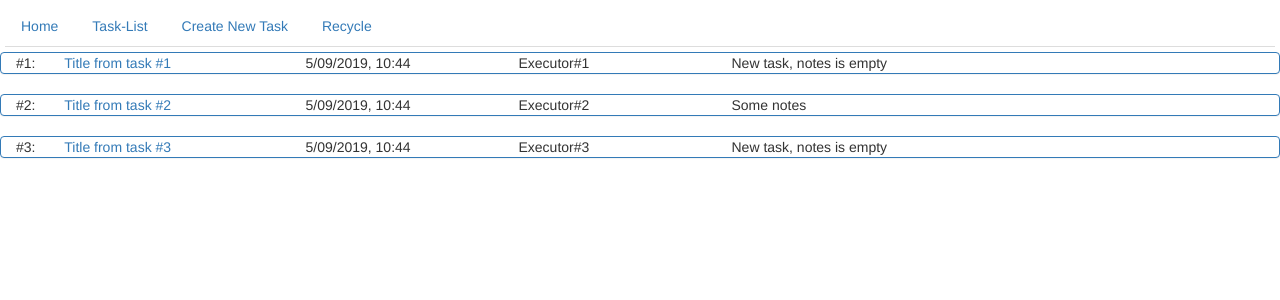
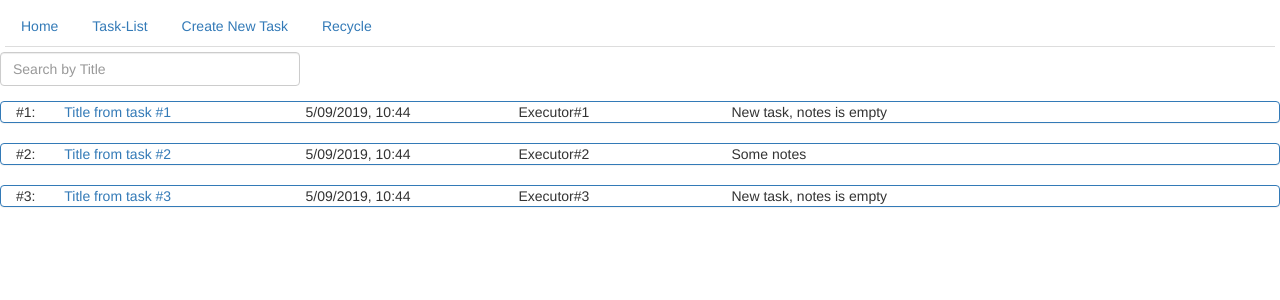
Before and after one commit to vertigoTDA/Angular2_CRUD_Tasker, an Angular app: page /list in a window 1280 px wide. Shown: the top 300 px of the page. Built offline with nearby package versions, Linux system fonts and the light colour scheme.

Commit message:
add 'search by title' input to list-task.component

```diff
--- a/src/app/tasks/list-tasks.component.html
+++ b/src/app/tasks/list-tasks.component.html
@@ -1,4 +1,7 @@
-<div *ngFor="let task of tasks">
+<div class="form-group">
+    <input type="text" class="form-control" placeholder="Search by Title" style="width: 300px" [(ngModel)]="searchTerm" />
+</div>
+<div *ngFor="let task of filteredTasks">
     <div class="panel panel-primary">
         <div class="container-fluid">
             <div class="row">
--- a/src/app/tasks/list-tasks.component.ts
+++ b/src/app/tasks/list-tasks.component.ts
@@ -13,24 +13,45 @@ import { ExecutorService } from '../employees/executor.service';
 })
 export class ListTasksComponent implements OnInit {
 
+  executors: Executor[];
+
   tasks: Task[];
 
-  executors: Executor[];
+  filteredTasks: Task[];
+
+  private _searchTerm: string;
+
+  get searchTerm(): string {
+    return this._searchTerm;
+  }
+
+  set searchTerm(value: string) {
+    this._searchTerm = value;
+    console.log('value: ' + this._searchTerm);
+    this.filteredTasks = this.filterTasks(value);
+    console.log('set:' + this.filteredTasks);
+  }
+
+  filterTasks(value: string) {
+    return this.tasks.filter(task =>
+      task.title.toLowerCase().indexOf(value.toLowerCase()) !== -1);
+  }
 
   constructor(
-    private _taskService: TaskService,
-    private _executorService: ExecutorService,
-    private _router: Router
+    private taskService: TaskService,
+    private executorService: ExecutorService,
+    private router: Router
   ) { }
 
 
   ngOnInit() {
-    this.tasks = this._taskService.getTasks();
-    this.executors = this._executorService.getExecutors();
+    this.tasks = this.taskService.getTasks();
+    this.filteredTasks = this.tasks;
+    this.executors = this.executorService.getExecutors();
   }
 
   viewTaskInfo(taskId: number): void {
-    this._router.navigate(['/task', taskId]);
+    this.router.navigate(['/task', taskId]);
   }
 
 }
```
